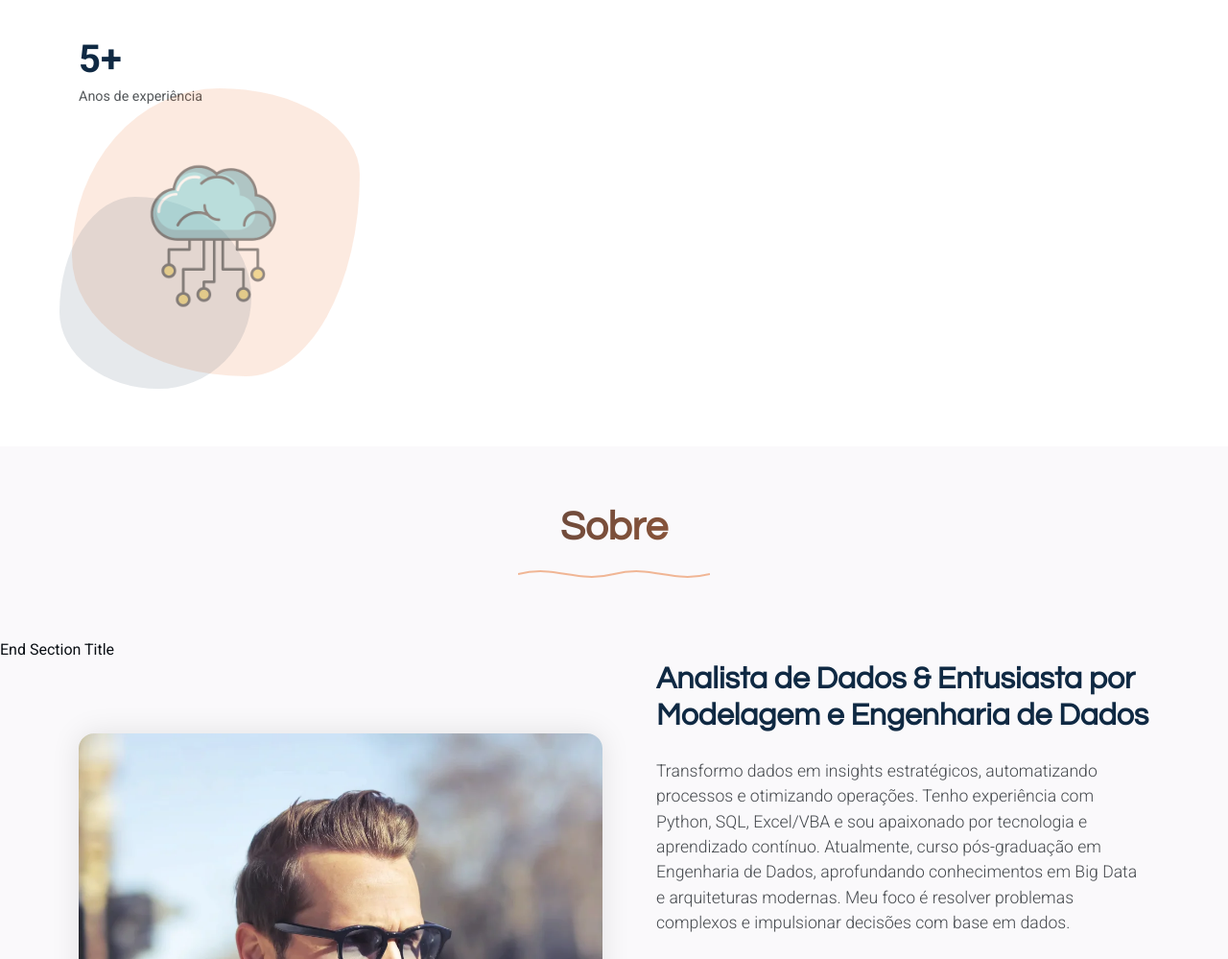
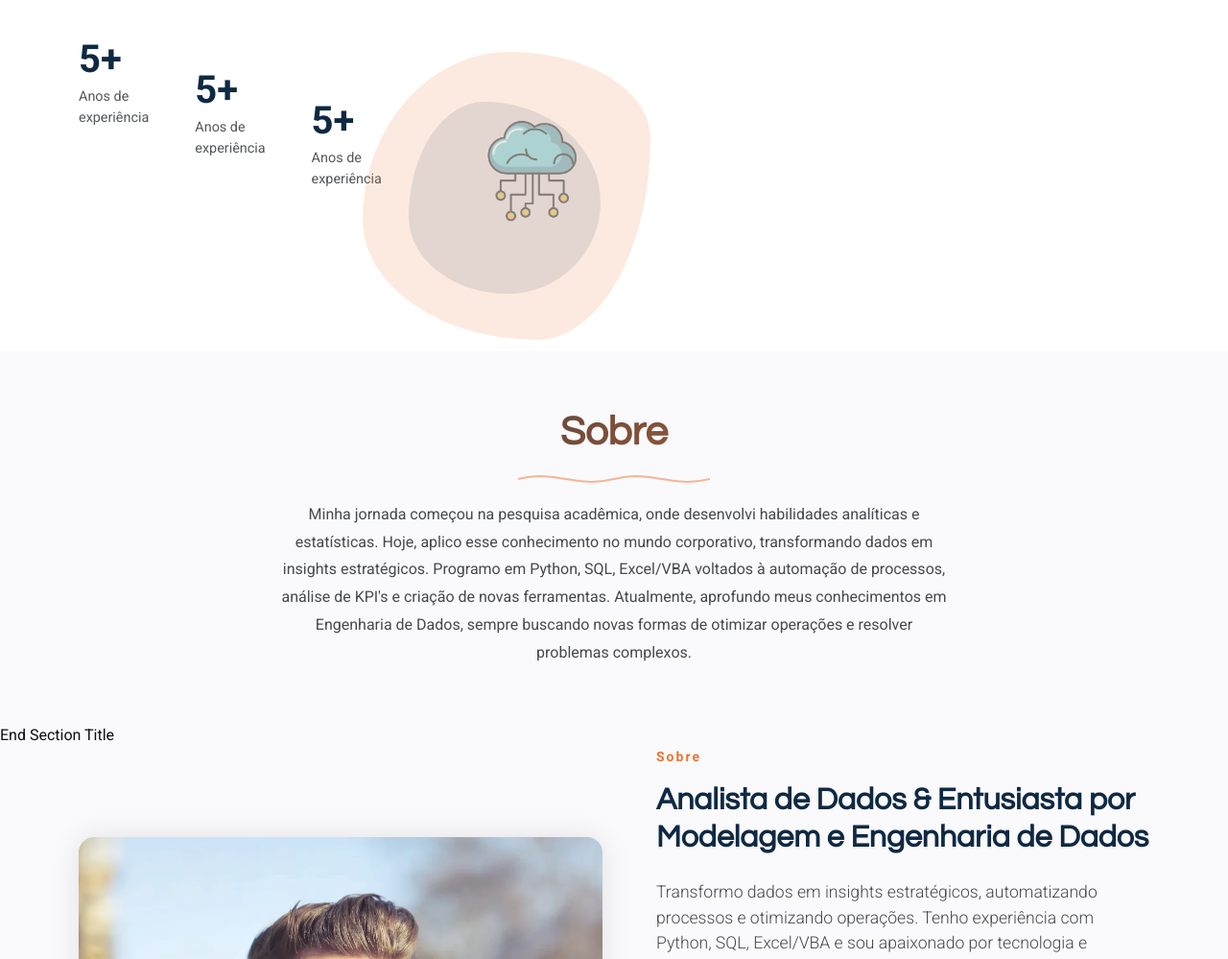
Before and after one commit to Chitodados/Chitodados.github.io, a plain HTML site: page index.html in a window 1280 px wide. Shown: the part 500-1499 px from the top of the page at 96% size. Drawn offline with Linux system fonts and the light colour scheme.

Commit message:
Update index.html

```diff
--- a/index.html
+++ b/index.html
@@ -87,6 +87,16 @@
                 <span class="stat-number">5+</span>
                 <span class="stat-label">Anos de experiência</span>
             </div>
+           <div class="hero-stats" data-aos="fade-up" data-aos-delay="400">
+              <div class="stat-item">
+                <span class="stat-number">5+</span>
+                <span class="stat-label">Anos de experiência</span>
+            </div>
+            <div class="hero-stats" data-aos="fade-up" data-aos-delay="400">
+              <div class="stat-item">
+                <span class="stat-number">5+</span>
+                <span class="stat-label">Anos de experiência</span>
+            </div>
           </div>
           <div class="col-lg-6">
             <div class="hero-image">
@@ -112,8 +122,8 @@
             <path d="M 0,10 C 40,0 60,20 100,10 C 140,0 160,20 200,10" fill="none" stroke="currentColor" stroke-width="2"></path>
           </svg>
         </div>
-       <!-- <p>Minha jornada começou na pesquisa acadêmica, onde desenvolvi habilidades analíticas e estatísticas. Hoje, aplico esse conhecimento no mundo corporativo, transformando dados em insights estratégicos.
-        Programo em Python, SQL, Excel/VBA voltados à automação de processos, análise de KPI's e criação de novas ferramentas. Atualmente, aprofundo meus conhecimentos em Engenharia de Dados, sempre buscando novas formas de otimizar operações e resolver problemas complexos.</p> -->
+       <p>Minha jornada começou na pesquisa acadêmica, onde desenvolvi habilidades analíticas e estatísticas. Hoje, aplico esse conhecimento no mundo corporativo, transformando dados em insights estratégicos.
+        Programo em Python, SQL, Excel/VBA voltados à automação de processos, análise de KPI's e criação de novas ferramentas. Atualmente, aprofundo meus conhecimentos em Engenharia de Dados, sempre buscando novas formas de otimizar operações e resolver problemas complexos.</p>
       </div> End Section Title
 
       <div class="container" data-aos="fade-up" data-aos-delay="100">
@@ -127,7 +137,7 @@
 
           <div class="col-lg-6" data-aos="fade-left" data-aos-delay="300">
             <div class="about-content">
-             <!-- <span class="subtitle">Sobre</span>-->
+             <span class="subtitle">Sobre</span>
 
               <h2>Analista de Dados &amp; Entusiasta por Modelagem e Engenharia de Dados</h2>
 
```
